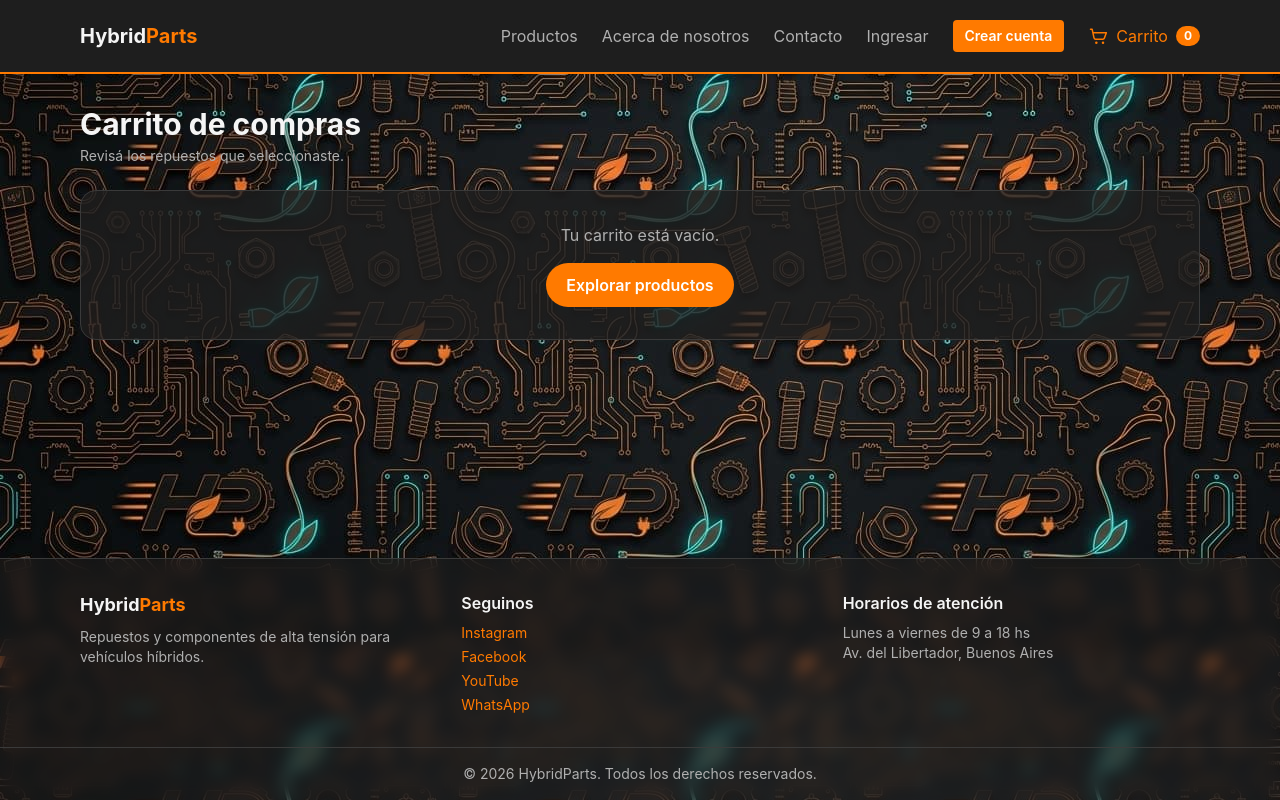
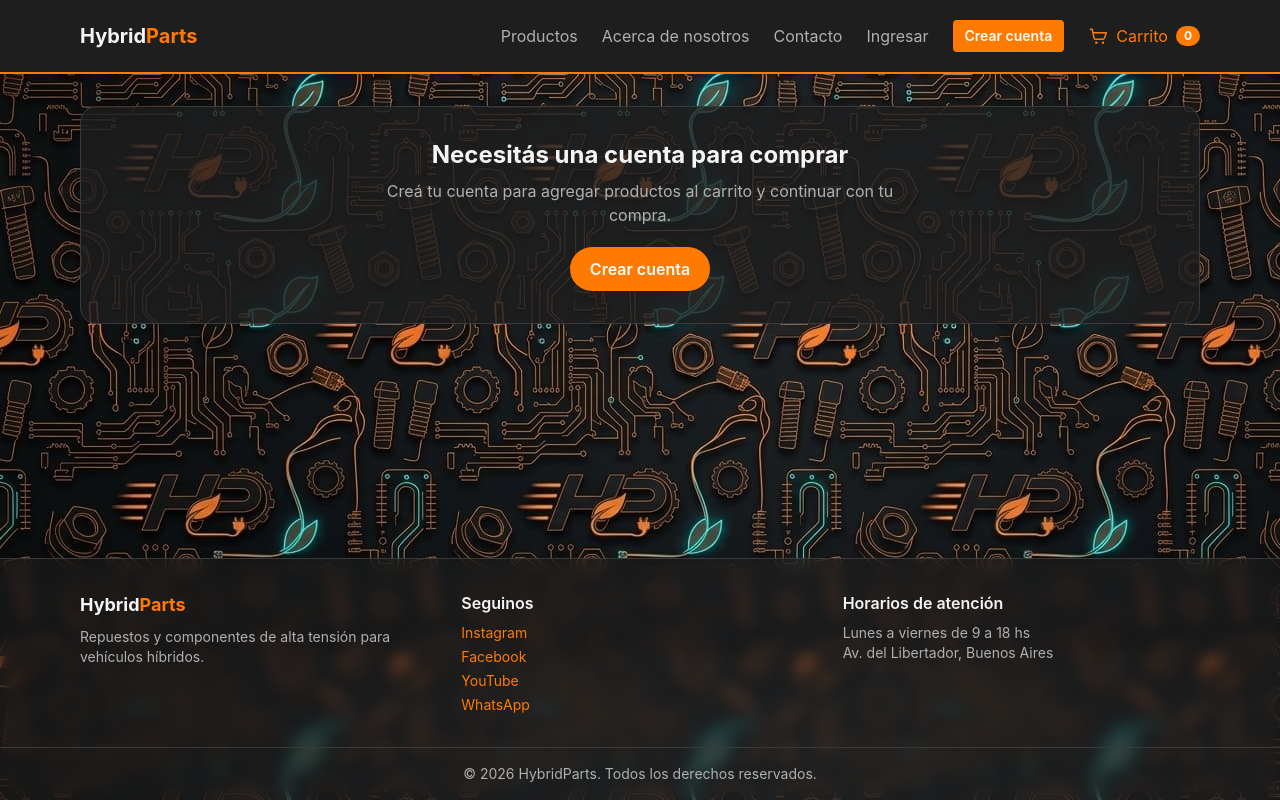
Before and after one commit to mario0552/Trabajo-3-hybrid, a React (Vite) app: page /carrito in a window 1280 px wide. Built offline with nearby package versions, Linux system fonts and the light colour scheme.

Commit message:
Actualizacion de error

```diff
--- a/src/App.jsx
+++ b/src/App.jsx
@@ -24,7 +24,6 @@ function App() {
         <Route path="/login" element={<Login />} />
         <Route path="/register" element={<Register />} />
         <Route path="/about" element={<AboutUs />} />
-        <Route path="/contacto" element={<NotFound />} />
         <Route path="/no-autorizado" element={<Unauthorized />} />
 
         {/* Protegida por login + role: solo "admin" */}
@@ -33,10 +32,10 @@ function App() {
           <Route path="/admin/usuarios" element={<AdminUsers />} />
         </Route>
 
-        <Route path="/404" element={<NotFound />} />
-
-        <Route path="*" element={<NotFound />} />
       </Route>
+      <Route path="/contacto" element={<NotFound />} />
+      <Route path="/404" element={<NotFound />} />
+      <Route path="*" element={<NotFound />} />
     </Routes>
   );
 }
--- a/src/components/ProductCard.jsx
+++ b/src/components/ProductCard.jsx
@@ -1,12 +1,15 @@
-import { Link } from "react-router";
 import { useContext, useEffect, useRef, useState } from "react";
+import { Link, useNavigate } from "react-router";
 import { CartContext } from "../context/CartContext";
+import { getUser } from "../utils/auth";
 
 function ProductCard({ product }) {
+  const navigate = useNavigate();
   const { addToCart, getAvailableStock } = useContext(CartContext);
   const [justAdded, setJustAdded] = useState(false);
   const feedbackTimeout = useRef(null);
   const { id, nombre, categoria, marca, precio, imagen } = product;
+  const isAuthenticated = Boolean(getUser());
   const stock = getAvailableStock(product);
   const soldOut = stock === 0;
 
@@ -18,6 +21,11 @@ function ProductCard({ product }) {
   );
 
   const handleAddToCart = () => {
+    if (!getUser()) {
+      navigate("/register");
+      return;
+    }
+
     if (!addToCart(product)) return;
 
     setJustAdded(true);
@@ -60,7 +68,11 @@ function ProductCard({ product }) {
           className="rounded-full border border-principal px-4 py-2 font-semibold text-principal transition hover:bg-principal hover:text-white disabled:cursor-not-allowed disabled:border-borde disabled:text-suave"
           aria-live="polite"
         >
-          {justAdded ? "¡Agregado!" : "Agregar al carrito"}
+          {justAdded
+            ? "¡Agregado!"
+            : isAuthenticated
+              ? "Agregar al carrito"
+              : "Crear cuenta para comprar"}
         </button>
 
         <Link
--- a/src/context/CartProvider.jsx
+++ b/src/context/CartProvider.jsx
@@ -2,6 +2,7 @@ import useLocalStorage from "../hooks/useLocalStorage";
 import { CartContext } from "./CartContext";
 import { ProductsContext } from "./ProductsContext.js";
 import { useContext } from "react";
+import { getUser } from "../utils/auth";
 
 function CartProvider({ children }) {
   const { products } = useContext(ProductsContext);
@@ -20,7 +21,7 @@ function CartProvider({ children }) {
   };
 
   const addToCart = (product) => {
-    if (getAvailableStock(product) < 1) return false;
+    if (!getUser() || getAvailableStock(product) < 1) return false;
 
     setCart((currentCart) => {
       const existingItem = currentCart.find((item) => item.id === product.id);
@@ -39,6 +40,8 @@ function CartProvider({ children }) {
   };
 
   const updateQuantity = (productId, quantity) => {
+    if (!getUser()) return;
+
     const nextQuantity = Math.floor(Number(quantity));
 
     if (!Number.isFinite(nextQuantity)) return;
--- a/src/pages/Cart.jsx
+++ b/src/pages/Cart.jsx
@@ -2,14 +2,38 @@ import { useContext } from "react";
 import { Link, useNavigate } from "react-router";
 import { CartContext } from "../context/CartContext";
 import { ProductsContext } from "../context/ProductsContext";
+import { getUser } from "../utils/auth";
 
 const formatPrice = (price) => `$ ${Number(price).toLocaleString("es-AR")}`;
 
 function Cart() {
   const navigate = useNavigate();
+  const user = getUser();
   const { products } = useContext(ProductsContext);
   const { cart, total, updateQuantity, removeFromCart, clearCart } =
     useContext(CartContext);
+
+  if (!user) {
+    return (
+      <section className="mx-auto max-w-6xl px-4 py-8">
+        <div className="rounded-2xl border border-borde bg-superficie/80 p-8 text-center">
+          <h1 className="text-2xl font-bold">
+            Necesitás una cuenta para comprar
+          </h1>
+          <p className="mx-auto mb-5 mt-2 max-w-lg text-suave">
+            Creá tu cuenta para agregar productos al carrito y continuar con tu
+            compra.
+          </p>
+          <Link
+            to="/register"
+            className="inline-flex rounded-full bg-principal px-5 py-2.5 font-semibold text-white transition hover:opacity-90"
+          >
+            Crear cuenta
+          </Link>
+        </div>
+      </section>
+    );
+  }
 
   return (
     <section className="mx-auto max-w-6xl px-4 py-8">
--- a/src/pages/NotFound.jsx
+++ b/src/pages/NotFound.jsx
@@ -2,7 +2,7 @@ import { Link } from "react-router";
 
 function NotFound() {
   return (
-    <main className="relative isolate flex min-h-[calc(100vh-8rem)] items-center justify-center overflow-hidden bg-zinc-950 px-4 py-16 text-zinc-100">
+    <main className="relative isolate flex min-h-svh items-center justify-center overflow-hidden bg-zinc-950 px-4 py-16 text-zinc-100">
       <style>{`
         @keyframes float {
           0%, 100% { transform: translateY(0); }
--- a/src/pages/ProductDetail.jsx
+++ b/src/pages/ProductDetail.jsx
@@ -1,13 +1,16 @@
 import { useContext } from "react";
-import { Link, useParams } from "react-router";
+import { Link, useNavigate, useParams } from "react-router";
 import { ProductsContext } from "../context/ProductsContext";
 import { CartContext } from "../context/CartContext";
+import { getUser } from "../utils/auth";
 
 function ProductDetail() {
+  const navigate = useNavigate();
   const { id } = useParams();
   const { products } = useContext(ProductsContext);
   const { addToCart, getAvailableStock } = useContext(CartContext);
   const product = products.find((item) => item.id === id);
+  const isAuthenticated = Boolean(getUser());
 
   if (!product) {
     return (
@@ -25,6 +28,14 @@ function ProductDetail() {
 
   const availableStock = getAvailableStock(product);
   const soldOut = availableStock === 0;
+  const handleAddToCart = () => {
+    if (!getUser()) {
+      navigate("/register");
+      return;
+    }
+
+    addToCart(product);
+  };
 
   return (
     <section className="mx-auto grid max-w-6xl gap-8 px-4 py-8 md:grid-cols-2">
@@ -54,11 +65,11 @@ function ProductDetail() {
         )}
         <button
           type="button"
-          onClick={() => addToCart(product)}
+          onClick={handleAddToCart}
           disabled={soldOut}
           className="mt-8 rounded-full bg-principal px-6 py-3 font-bold text-white transition hover:opacity-90 disabled:cursor-not-allowed disabled:bg-borde"
         >
-          Agregar al carrito
+          {isAuthenticated ? "Agregar al carrito" : "Crear cuenta para comprar"}
         </button>
         <Link
           to="/productos"
```
